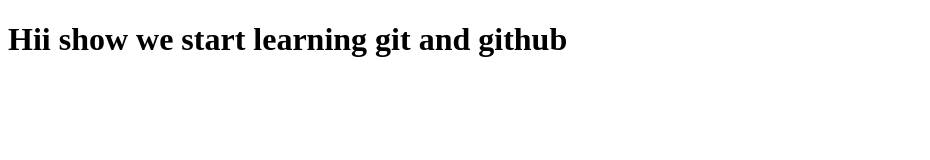
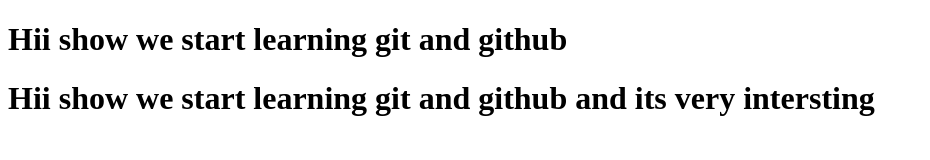
Before and after one commit to diyasharma-dev/My-Repo, a plain HTML site: page index.html in a window 1280 px wide. Shown: the whole page, without its empty margins (0-930 px from the left). Drawn offline with Linux system fonts and the light colour scheme.

Commit message:
this is v3

```diff
--- a/index.html
+++ b/index.html
@@ -7,5 +7,6 @@
 </head>
 <body>
     <h1>Hii show we start learning git and github</h1>
+    <h1>Hii show we start learning git and github and its very intersting</h1>
 </body>
 </html>
```
